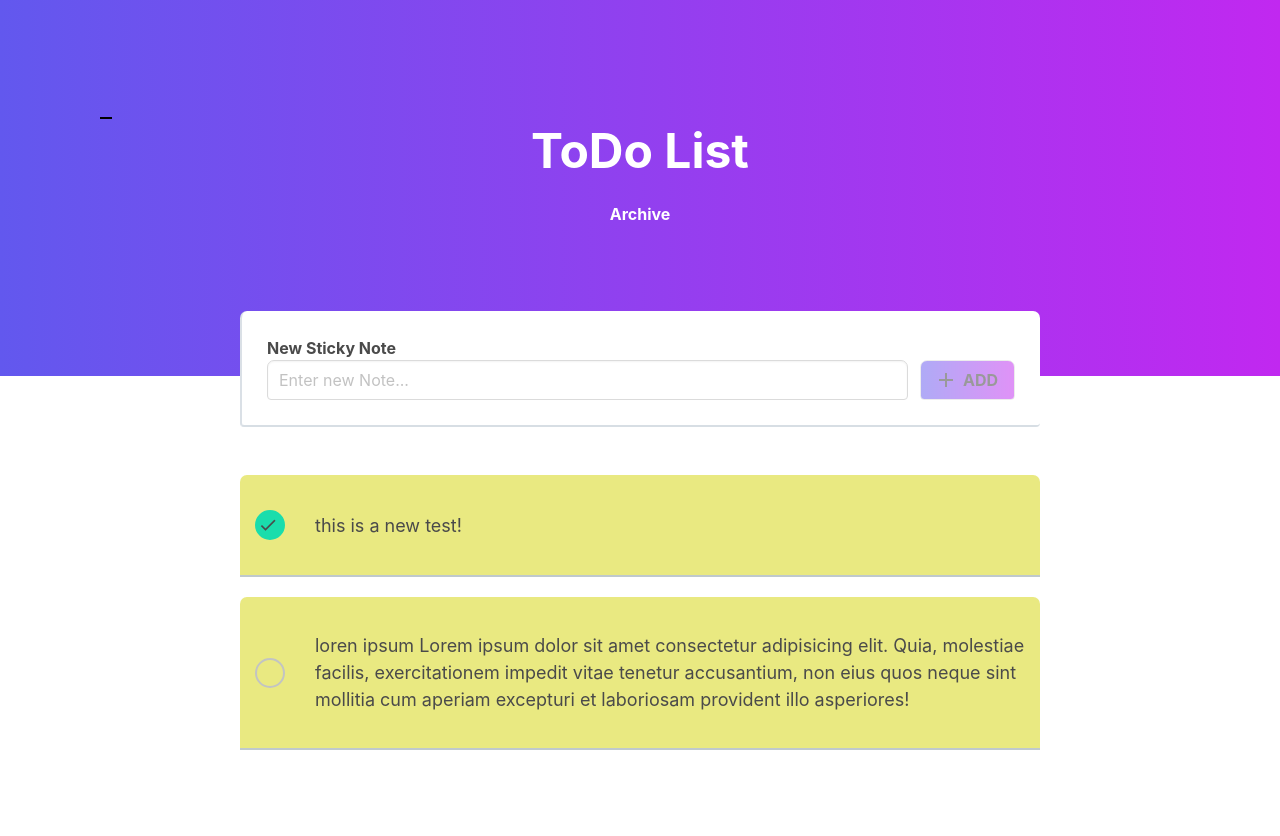
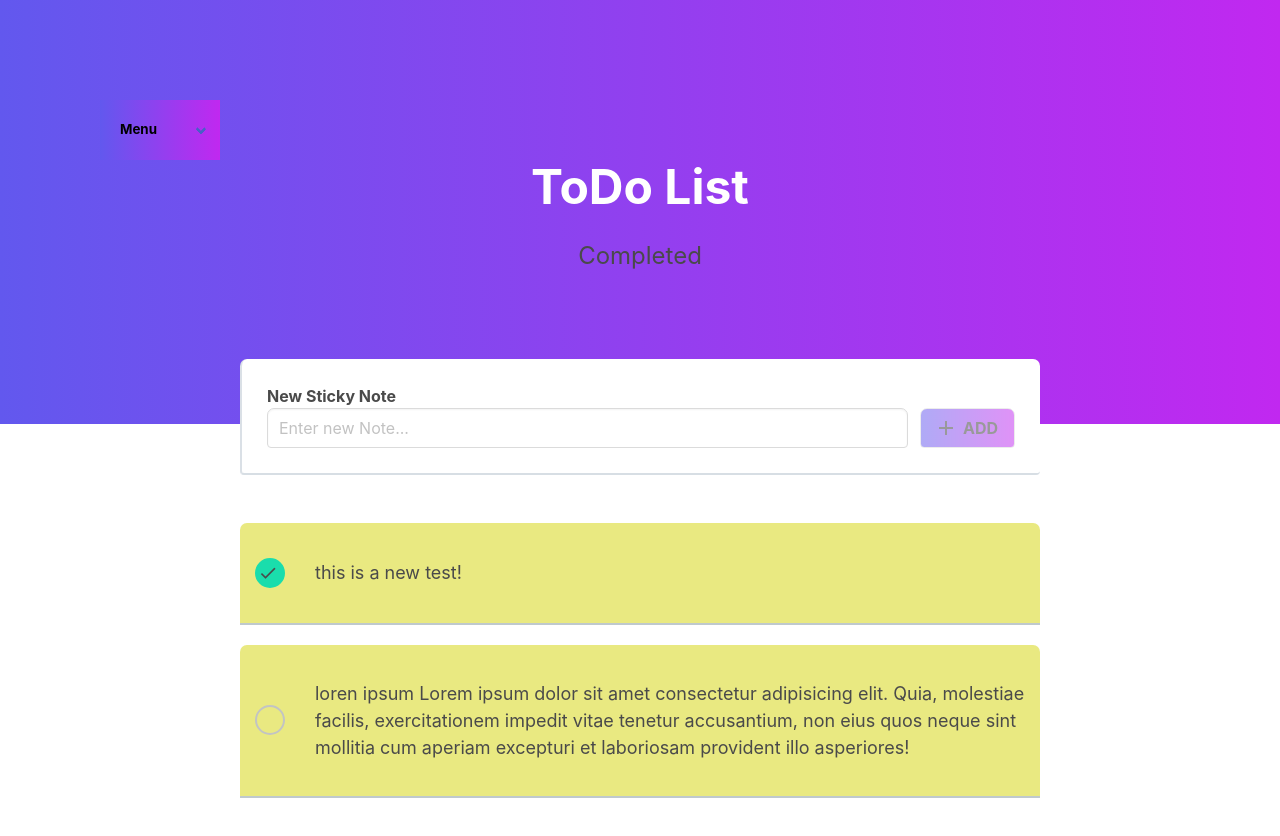
Before and after one commit to RinaDCV/Project-To-Do-List, an Angular app: page /archive in a window 1280 px wide. Shown: the top 836 px of the page. Built offline with nearby package versions, Linux system fonts and the light colour scheme.

Commit message:
Fixed merge connflicts across all pages

```diff
--- a/src/app/archive/archive.component.css
+++ b/src/app/archive/archive.component.css
@@ -12,20 +12,24 @@
         text-shadow: 0px 1px 2px (black 0.2)px;
         text-align: center;
     }
-    h3 {
-        font-weight:bold;
-        color: white;
-        text-shadow: 0px 1px 2px (black 0.2)px;
-        text-align: center;
-    }
-    .hamburger-menu {
-        background: black;
-        border: none;
-        cursor: pointer;
+button{
+    display: flex;
+    color: black;
+    padding: 20px;
+    width: 140px;
+    border: white;
 
-      }
+}
 
-      .hamburger-menu i {
-        color: #333;
-        font-size: 1.5em;
-      }
+.navbar{
+    display: flex;
+    width: 80px;
+
+}
+.navbar-item{
+    width:120px;
+}
+h3{
+    text-align: center;
+    font-size: 24px;
+}
--- a/src/app/archive/archive.component.html
+++ b/src/app/archive/archive.component.html
@@ -1,21 +1,17 @@
 <section class="heading-section">
-    <a role="button" class="navbar-burger" aria-label="menu" aria-expanded="false">
-        <span aria-hidden="true"></span>
-        <span aria-hidden="true"></span>
-        <span aria-hidden="true"></span>
-      </a>
-    <button class="hamburger-menu" (click)="toggleMenu()">
-        <i class="fas fa-bars"></i>
-      </button>
-      <nav [hidden]="!isMenuVisible">
-        <a href="#">Archive</a>
-        <a href="#">Trash</a>
-        <a [routerLink]="['/archive']" routerLinkActive="active" [routerLinkActiveOptions]="{ exact: true }">Trash</a>
-     </nav>
-<h1 class="title is-1">ToDo List</h1>
-<h3>Archive</h3>
+  <nav class="navbar" role="navigation" aria-label="dropdown navigation">
+    <div class="navbar-item has-dropdown is-hoverable">
+      <button class="navbar-link" (click)="toggleMenu()">Menu</button>
 
+      <div class="navbar-dropdown">
+        <a routerLink=""> Working </a>
+        <a routerLink="/archive"> Completed </a>
+        <a routerLink="/trash"> Deleted </a>
+      </div>
+    </div>
+  </nav>
+  <h1 class="title is-1">ToDo List</h1>
+  <h3>Completed</h3>
 </section>
 
-
 <app-sticky-note></app-sticky-note>
--- a/src/app/home-page/home-page.component.html
+++ b/src/app/home-page/home-page.component.html
@@ -1,29 +1,18 @@
 <section class="heading-section">
   <nav class="navbar" role="navigation" aria-label="dropdown navigation">
     <div class="navbar-item has-dropdown is-hoverable">
-          <button class="navbar-link " (click)="toggleMenu()">
-            Menu
-          </button>
+      <button class="navbar-link" (click)="toggleMenu()">Menu</button>
 
       <div class="navbar-dropdown">
-            <a class="navbar-item" [routerLink]="['/Working']" routerLinkActive="active" [routerLinkActiveOptions]="{ exact: true }">
-              Working
-            </a>
-            <a class="navbar-item" [routerLink]="['/Completed']" routerLinkActive="active" [routerLinkActiveOptions]="{ exact: true }">
-              Completed
-            </a>
-            <a class="navbar-item" [routerLink]="['/Deleted']" routerLinkActive="active" [routerLinkActiveOptions]="{ exact: true }">
-              Deleted
-            </a>
-
+        <a routerLink=""> Working </a>
+        <a routerLink="/archive"> Completed </a>
+        <a routerLink="/trash"> Deleted </a>
       </div>
     </div>
   </nav>
   <h1 class="title is-1">ToDo List</h1>
 
-<h3> In Progress </h3>
-
+  <h3>In Progress</h3>
 </section>
 
-
 <app-sticky-note></app-sticky-note>
--- a/src/app/trash/trash.component.css
+++ b/src/app/trash/trash.component.css
@@ -12,20 +12,24 @@
         text-shadow: 0px 1px 2px (black 0.2)px;
         text-align: center;
     }
-    h3 {
-        font-weight:bold;
-        color: white;
-        text-shadow: 0px 1px 2px (black 0.2)px;
-        text-align: center;
-    }
-    .hamburger-menu {
-        background: black;
-        border: none;
-        cursor: pointer;
+button{
+    display: flex;
+    color: black;
+    padding: 20px;
+    width: 140px;
+    border: white;
 
-      }
+}
 
-      .hamburger-menu i {
-        color: #333;
-        font-size: 1.5em;
-      }
+.navbar{
+    display: flex;
+    width: 80px;
+
+}
+.navbar-item{
+    width:120px;
+}
+h3{
+    text-align: center;
+    font-size: 24px;
+}
--- a/src/app/trash/trash.component.html
+++ b/src/app/trash/trash.component.html
@@ -1,20 +1,17 @@
 <section class="heading-section">
-    <a role="button" class="navbar-burger" aria-label="menu" aria-expanded="false">
-        <span aria-hidden="true"></span>
-        <span aria-hidden="true"></span>
-        <span aria-hidden="true"></span>
-      </a>
-    <button class="hamburger-menu" (click)="toggleMenu()">
-        <i class="fas fa-bars"></i>
-      </button>
-      <nav [hidden]="!isMenuVisible">
-        <a routerLink="/archive">Archive</a>
-        <a routerLink="/trash">Trash</a>
-        <a [routerLink]="['/archive']" routerLinkActive="active" [routerLinkActiveOptions]="{ exact: true }">Archive</a>
-     </nav>
-<h1 class="title is-1">ToDo List</h1>
-<h3>Trash</h3>
-</section>
+    <nav class="navbar" role="navigation" aria-label="dropdown navigation">
+      <div class="navbar-item has-dropdown is-hoverable">
+        <button class="navbar-link" (click)="toggleMenu()">Menu</button>
 
+        <div class="navbar-dropdown">
+          <a routerLink=""> Working </a>
+          <a routerLink="/archive"> Completed </a>
+          <a routerLink="/trash"> Deleted </a>
+        </div>
+      </div>
+    </nav>
+    <h1 class="title is-1">ToDo List</h1>
+    <h3>Deleted</h3>
+  </section>
 
-<app-sticky-note></app-sticky-note>
+  <app-sticky-note></app-sticky-note>
```
Lines whose indentation alone changed are shown as unchanged.
